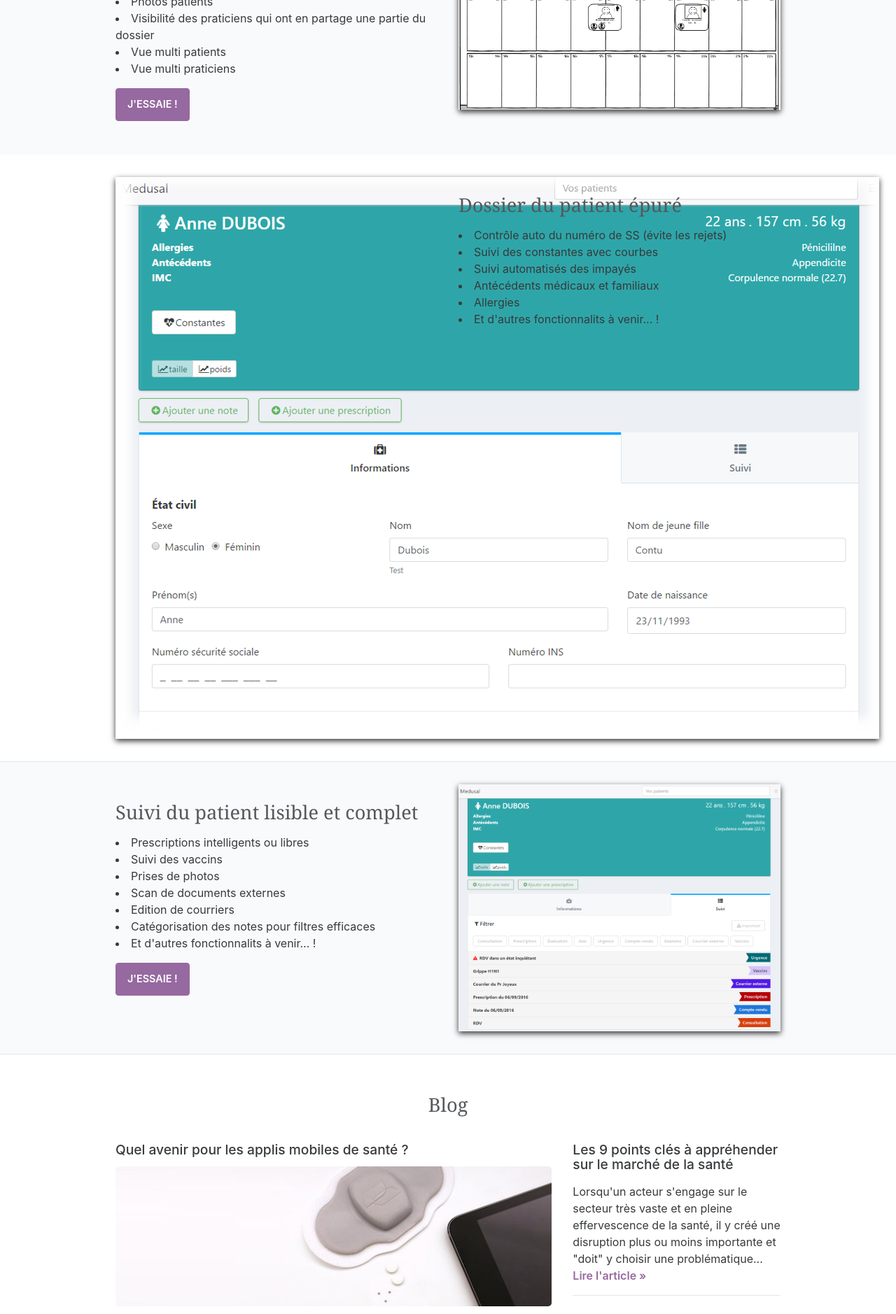
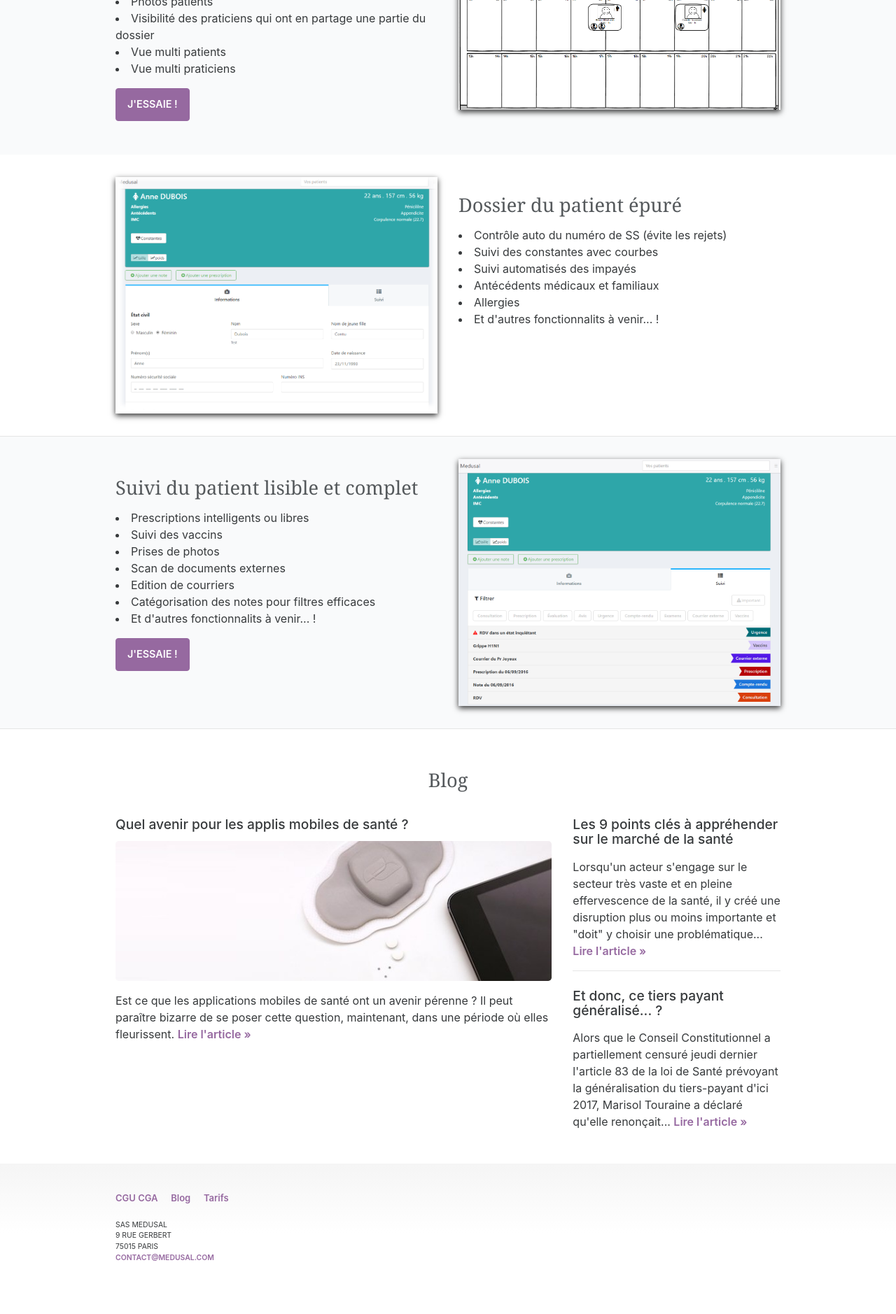
Before and after one commit to medusal/medusal.github.io, a Jekyll site: the page built from _pages/home.html, in a window 1280 px wide. Shown: the part 1789-3667 px from the top of the page at 70% size. Built offline with Jekyll 4.4.1, drawn with Linux system fonts in a browser that asks for light colours; after the commit the page ends 3630 px from its top, so only the background shows below that.

Commit message:
Update from Forestry.io - _pages/home.html

```diff
--- a/_pages/home.html
+++ b/_pages/home.html
@@ -119,7 +119,7 @@ function PopupImage(img) {
       <div class="row">
         <div class="col-xs-12 col-md-6">
           <a href="javascript:PopupImage('/assets/PatAdminAll.PNG')">
-<img src="/assets/PatAdmin.PNG" class="w-120 screenshot"></a>
+<img src="/assets/PatAdmin.PNG" class="w-100 screenshot"></a>
         </div>
         <div class="col-xs-12 col-md-6">
           <h2>Dossier du patient épuré</h2>
@@ -154,7 +154,8 @@ function PopupImage(img) {
           </p>
         </div>
         <div class="col-xs-12 col-md-6">
-          <img src="/assets/PatSuiviMed.PNG" class="w-100 screenshot">
+          <a href="javascript:PopupImage('/assets/PatSuiviMed.PNG')">
+<img src="/assets/PatSuiviMed.PNG" class="w-100 screenshot"></a>
         </div>
       </div>
     </div>
```
